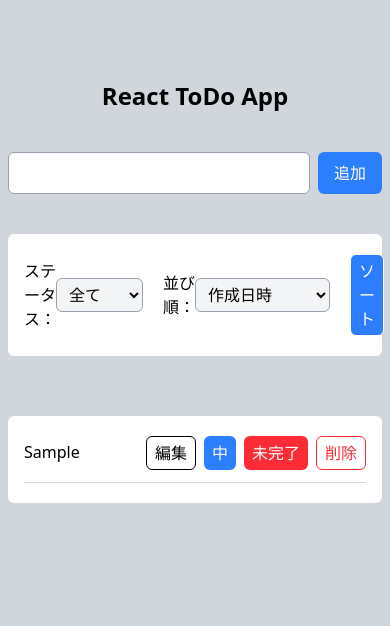
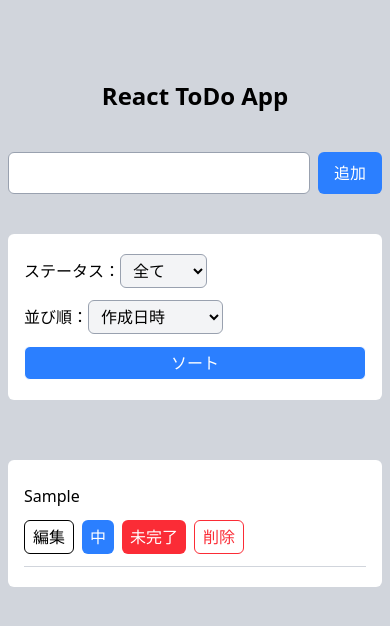
Before and after one commit to ttcaf/react-todo-app, a React (Vite) app: page / in a window 390 px wide. Both pictures are taken after typing "Sample" into the empty fields and a click on the button "追加". Shown: the top 626 px of the page. Built offline with nearby package versions, Linux system fonts and the light colour scheme.

Commit message:
SPスタイル調整

```diff
--- a/src/app/components/TodoItem/TodoItem.tsx
+++ b/src/app/components/TodoItem/TodoItem.tsx
@@ -42,16 +42,17 @@ function TodoItem({ todo, handleDelete, handleComplete, handlePriority, handleEd
   }
 
   return (
-    <li className="w-full flex pb-3 border-b border-gray-300">
+    <li className="w-full flex pb-3 border-b border-gray-300 md:flex-row flex-col">
       {
         edit ? (
-          <input className="flex-1 pt-1 px-1 mr-2 border border-black rounded-md w-full" value={todo.text} onChange={(e) => handleEdit(todo.id, e.target.value)} />
+          <input className="flex-1 pt-1 px-1 border border-black rounded-md w-full" value={todo.text} onChange={(e) => handleEdit(todo.id, e.target.value)} />
         ) : (
-          <span className="flex-1 pt-1 mr-2">
+          <span className="flex-1 pt-1">
             {todo.text}
           </span>
         )
       }
+     <div className="flex mt-3 md:mt-0 md:ml-2">
       <button type="button" className={`${edit ? 'bg-black text-white' : 'text-black'} border border-black px-2 py-1 mr-2 rounded-md cursor-pointer`} onClick={() => setEdit(!edit)}>
         {edit ? '保存' : '編集'}
       </button>
@@ -64,6 +65,7 @@ function TodoItem({ todo, handleDelete, handleComplete, handlePriority, handleEd
       <button type="button" className="border border-red-500 text-red-500 px-2 py-1 rounded-md cursor-pointer" onClick={() => handleDelete(todo.id)}>
         削除
       </button>
+     </div>
    </li>
   );
 }
--- a/src/app/components/TodoSort/TodoSort.tsx
+++ b/src/app/components/TodoSort/TodoSort.tsx
@@ -7,9 +7,9 @@ type TodoSortProps = {
 function TodoSort({ onSort }: TodoSortProps) {
   return (
     <div className="bg-white py-5 px-4 rounded-md">
-      <div className="flex justify-between">
-        <form onSubmit={onSort} className="flex items-center">
-          <div className="flex items-center">
+      <div className="">
+        <form onSubmit={onSort} className="flex flex-col md:flex-row md:items-center">
+          <div className="flex items-center mb-3 md:mb-0">
             <span>ステータス：</span>
             <select name="completed" id="completed" className="px-2 py-1 rounded-md border border-gray-400 bg-gray-100 cursor-pointer">
               <option value="all">全て</option>
@@ -17,14 +17,14 @@ function TodoSort({ onSort }: TodoSortProps) {
               <option value="incompleted">未完了</option>
             </select>
           </div>
-          <div className="flex items-center ml-5">
+          <div className="flex items-center mb-3 md:mb-0 md:ml-5">
             <span>並び順：</span>
             <select name="order" id="order" className="px-2 py-1 rounded-md border border-gray-400 bg-gray-100 cursor-pointer">
               <option value="date">作成日時</option>
               <option value="priority">優先度高い順</option>
             </select>
           </div>
-          <button type="submit" className="px-2 py-1 ml-5 rounded-md border bg-blue-500 text-white cursor-pointer">ソート</button>
+          <button type="submit" className="px-2 py-1 md:ml-5 rounded-md border bg-blue-500 text-white cursor-pointer">ソート</button>
         </form>
       </div>
     </div>
```
Lines whose indentation alone changed are shown as unchanged.
